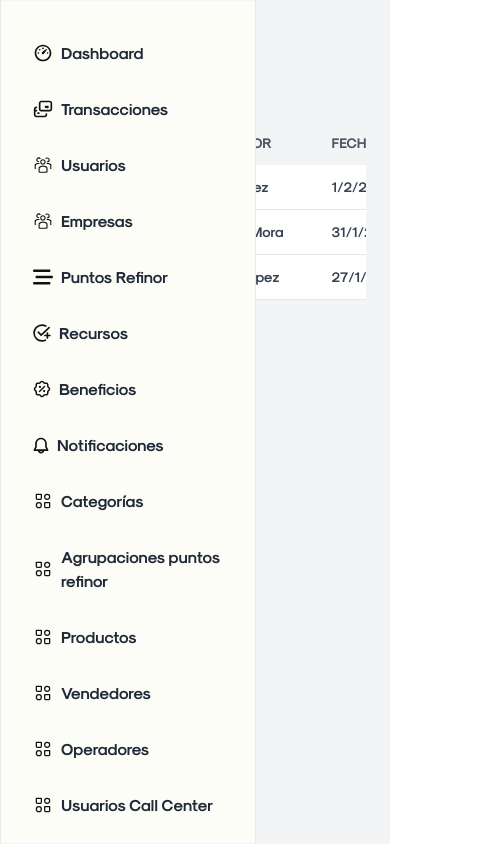
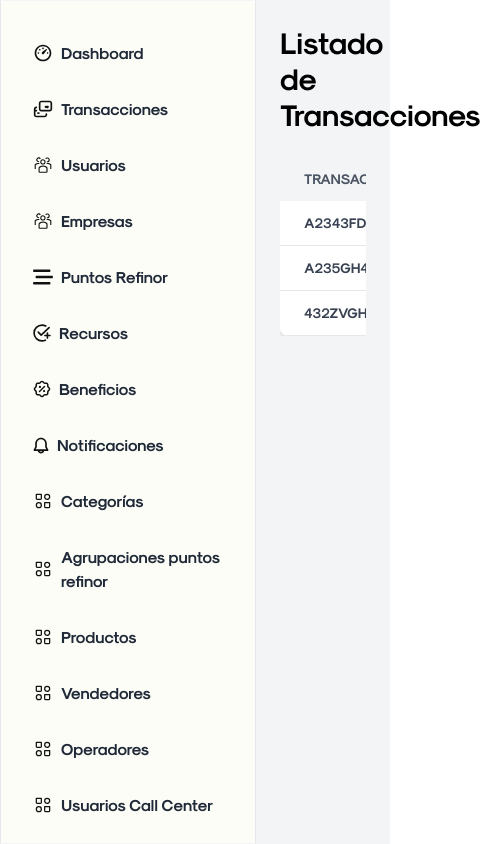
Before and after one commit to Lucasdxvid/refinor-app, a React (Vite) app: page / in a window 390 px wide. Shown: the whole page, 481 px wide, since content can reach past the window. Built offline with nearby package versions, Linux system fonts and the light colour scheme.

Commit message:
responsive layout

```diff
--- a/src/components/nav/Navbar.jsx
+++ b/src/components/nav/Navbar.jsx
@@ -2,13 +2,13 @@ import NavbarItem from "./NavItem";
 
 function Navbar({ menuItems }) {
   return (
-    <div className="fixed top-0 left-0 w-64 h-screen text-gray-800 p-4 bg-menuPrimary border border-y-menuSecundary">
+    <nav className="fixed top-0 left-0 w-64 h-screen text-gray-800 p-4 bg-menuPrimary border border-y-menuSecundary">
       <ul className="mt-4 space-y-4">
         {menuItems.map((item, index) => (
           <NavbarItem key={index} {...item} />
         ))}
       </ul>
-    </div>
+    </nav>
   );
 }
 
--- a/src/pages/Layout.jsx
+++ b/src/pages/Layout.jsx
@@ -8,7 +8,8 @@ const Layout = ({ children }) => {
       <Navbar menuItems={adminMenu} />
 
       {/* Main content */}
-      <main className="flex-1 bg-gray-100 p-6">
+      <main className="flex-1 bg-gray-100 p-6 ml-64">
+        {/* Añadir margen izquierdo para la navbar */}
         <div className="container mx-auto">{children}</div>
       </main>
     </div>
```
